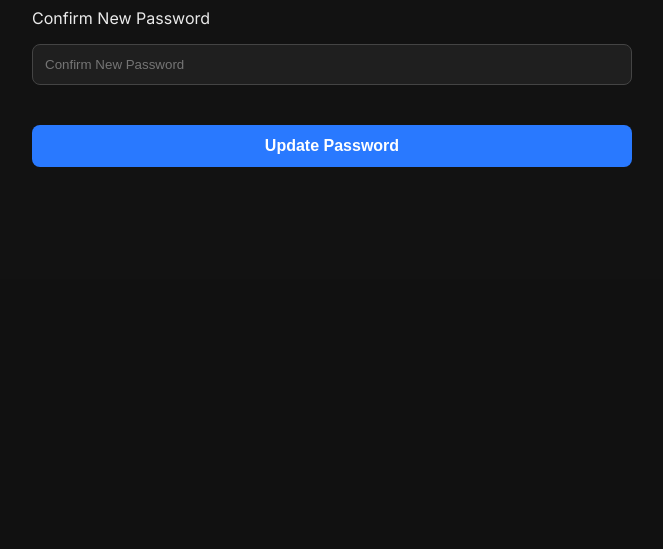
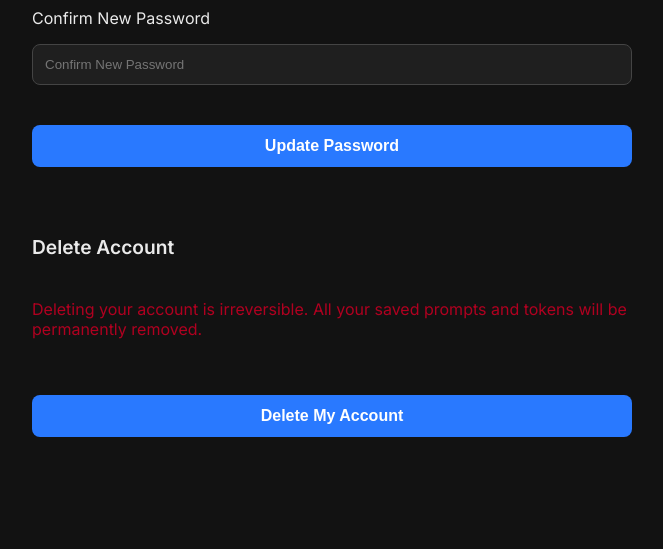
Before and after one commit to J4ckFr05t/PR-Change-Tracker, a Flask app: page /dashboard in a window 1280 px wide. Shown: the part 1006-1555 px from the top of the page, without its empty margins (282-945 px from the left). Before the commit the page ends 1173 px from the top, so only its background shows below. Run offline with Flask 3, Linux system fonts and the light colour scheme; the visitor is signed in with stand-in values (Sample User, id 1); data that the repository does not hold is empty.

Commit message:
adding account delete option

```diff
--- a/app.py
+++ b/app.py
@@ -247,7 +247,7 @@ def delete_prompt():
     prompt_name = request.form.get("prompt_name")
 
     # Find the prompt by name (assuming prompt_name is unique)
-    prompt_to_delete = Prompt.query.filter_by(prompt_name=prompt_name).first()
+    prompt_to_delete = Prompt.query.filter_by(user_id=current_user.id, prompt_name=prompt_name).first()
 
     if prompt_to_delete:
         db.session.delete(prompt_to_delete)
@@ -257,6 +257,27 @@ def delete_prompt():
         flash("Prompt not found or already deleted.", "danger")
 
     return redirect(url_for("user_dashboard"))
+
+@app.route("/delete_account", methods=["POST"])
+@login_required
+def delete_account():
+    try:
+        # Delete all prompts belonging to the user
+        Prompt.query.filter_by(user_id=current_user.id).delete()
+
+        # Then delete the user
+        user_email = current_user.email  # Save for feedback
+        db.session.delete(current_user)
+        db.session.commit()
+        logout_user()
+
+        flash(f"Account {user_email} has been deleted.", "success")
+        return redirect(url_for("signup"))
+    except Exception as e:
+        print("[Account Deletion Error]", e)
+        flash("An error occurred while deleting your account.", "danger")
+        return redirect(url_for("user_dashboard"))
+
 
 @app.route("/logout")
 @login_required
--- a/templates/user.html
+++ b/templates/user.html
@@ -597,6 +597,28 @@
 
               <button type="submit">Update Password</button>
             </form>
+
+            <!-- Delete Account -->
+            <div class="form-section">
+                <h3>Delete Account</h3>
+                <p style="color: #b00020;">
+                Deleting your account is irreversible. All your saved prompts and tokens will be permanently removed.
+                </p>
+                <button type="button" onclick="showDeleteConfirmation()" class="btn btn-danger">Delete My Account</button>
+            </div>
+
+            <!-- Confirmation Modal -->
+            <div id="deleteModal" class="modal-overlay" style="display:none;">
+                <div class="modal-content">
+                <h3>Confirm Account Deletion</h3>
+                <p>Are you absolutely sure you want to delete your account? This action cannot be undone.</p>
+                <form action="/delete_account" method="POST">
+                    <button type="submit" class="btn btn-danger">Yes, Delete My Account</button>
+                    <button type="button" onclick="closeDeleteModal()" class="btn">Cancel</button>
+                </form>
+                </div>
+            </div>
+
         </div>
       </div>
 
@@ -767,5 +789,13 @@
           });
         }, 3000);
       </script>
+    <script>
+        function showDeleteConfirmation() {
+        document.getElementById("deleteModal").style.display = "flex";
+        }
+        function closeDeleteModal() {
+        document.getElementById("deleteModal").style.display = "none";
+        }
+    </script>
 </body>
 </html>
```
